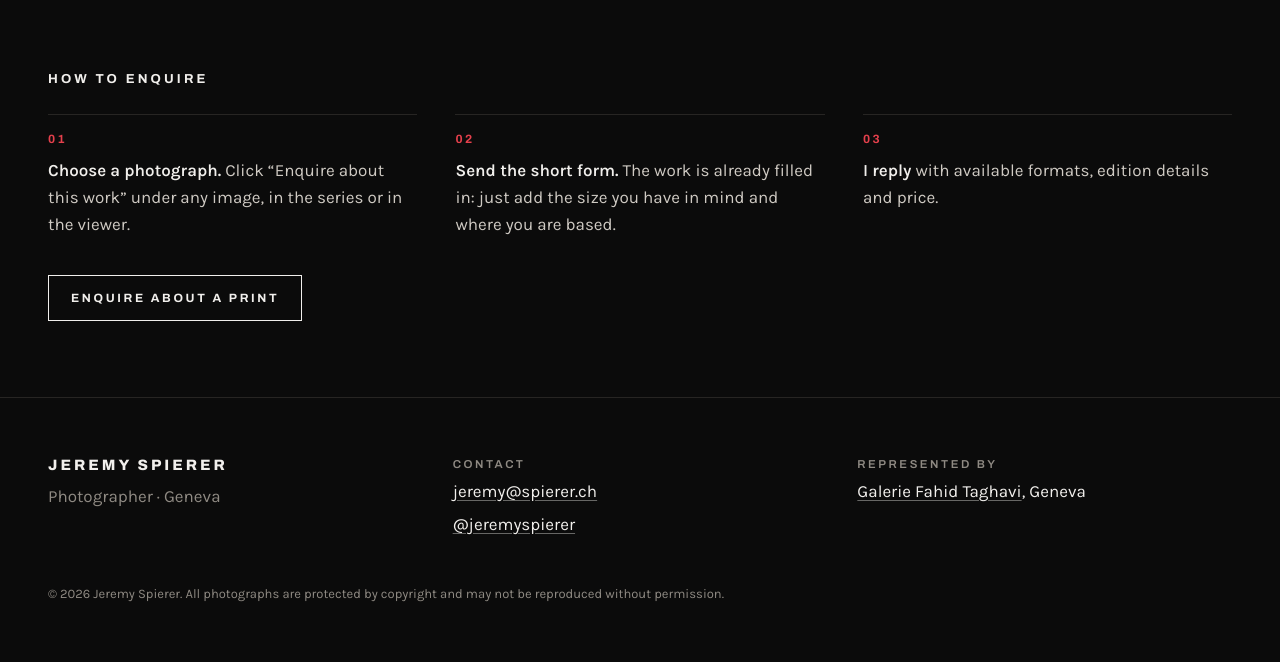
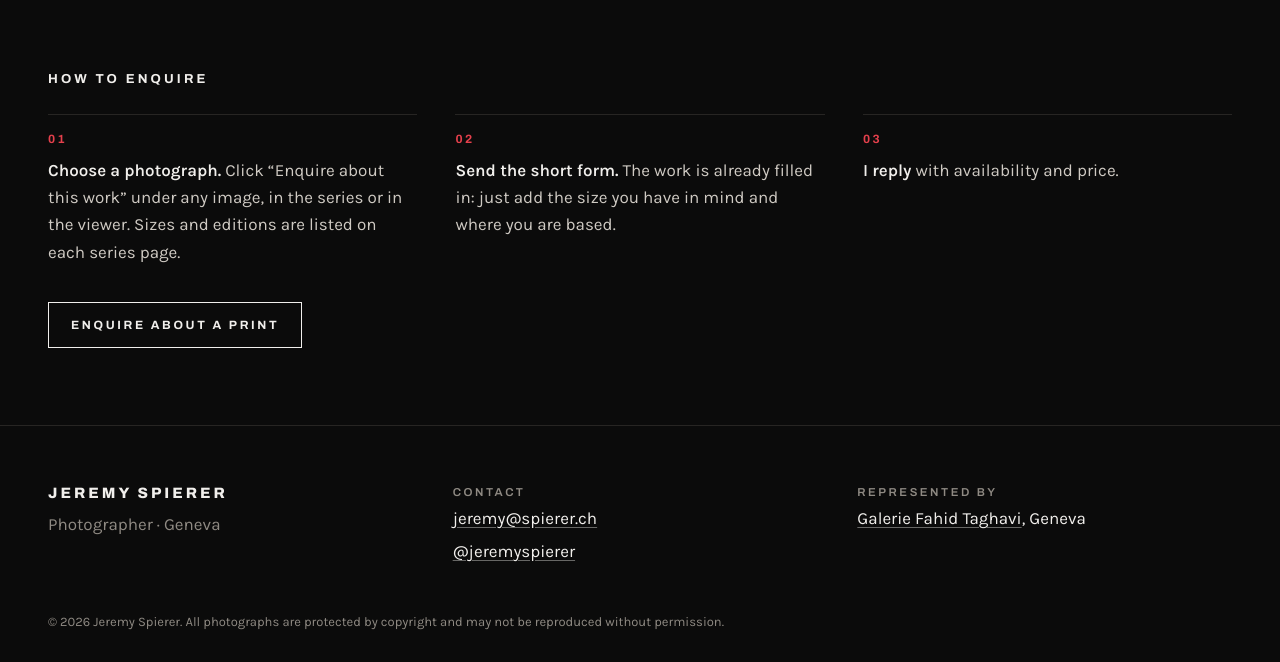
Before and after one commit to jeremie86-lab/jeremie86-lab.github.io, a Jekyll site: the page built from prints.html, in a window 1280 px wide and 900 px high, scrolled down 3403 px, cut to the strip 238-900 px from the top of the window. Built offline with Jekyll 4.4.1, drawn with Linux system fonts in a browser that asks for light colours; before the commit the page ends 4276 px from its top, so only the background shows below that.

Commit message:
Redirect /series/whisper/ to Nuits Calmes; prints page wording

```diff
--- a/prints.html
+++ b/prints.html
@@ -43,9 +43,9 @@ description: "Hand-signed prints and works by Jeremy Spierer, available on reque
 <section class="steps wrap" aria-labelledby="h-how">
   <h2 id="h-how" class="h2">How to enquire</h2>
   <ol class="steps-list">
-    <li><strong>Choose a photograph.</strong> Click “Enquire about this work” under any image, in the series or in the viewer.</li>
+    <li><strong>Choose a photograph.</strong> Click “Enquire about this work” under any image, in the series or in the viewer. Sizes and editions are listed on each series page.</li>
     <li><strong>Send the short form.</strong> The work is already filled in: just add the size you have in mind and where you are based.</li>
-    <li><strong>I reply</strong> with available formats, edition details and price.</li>
+    <li><strong>I reply</strong> with availability and price.</li>
   </ol>
   <a class="btn" href="{{ '/contact/' | relative_url }}?subject=Print">Enquire about a print</a>
 </section>
```
Also changed, not shown: series-whisper-redirect.html (added, +17 -0 lines).
